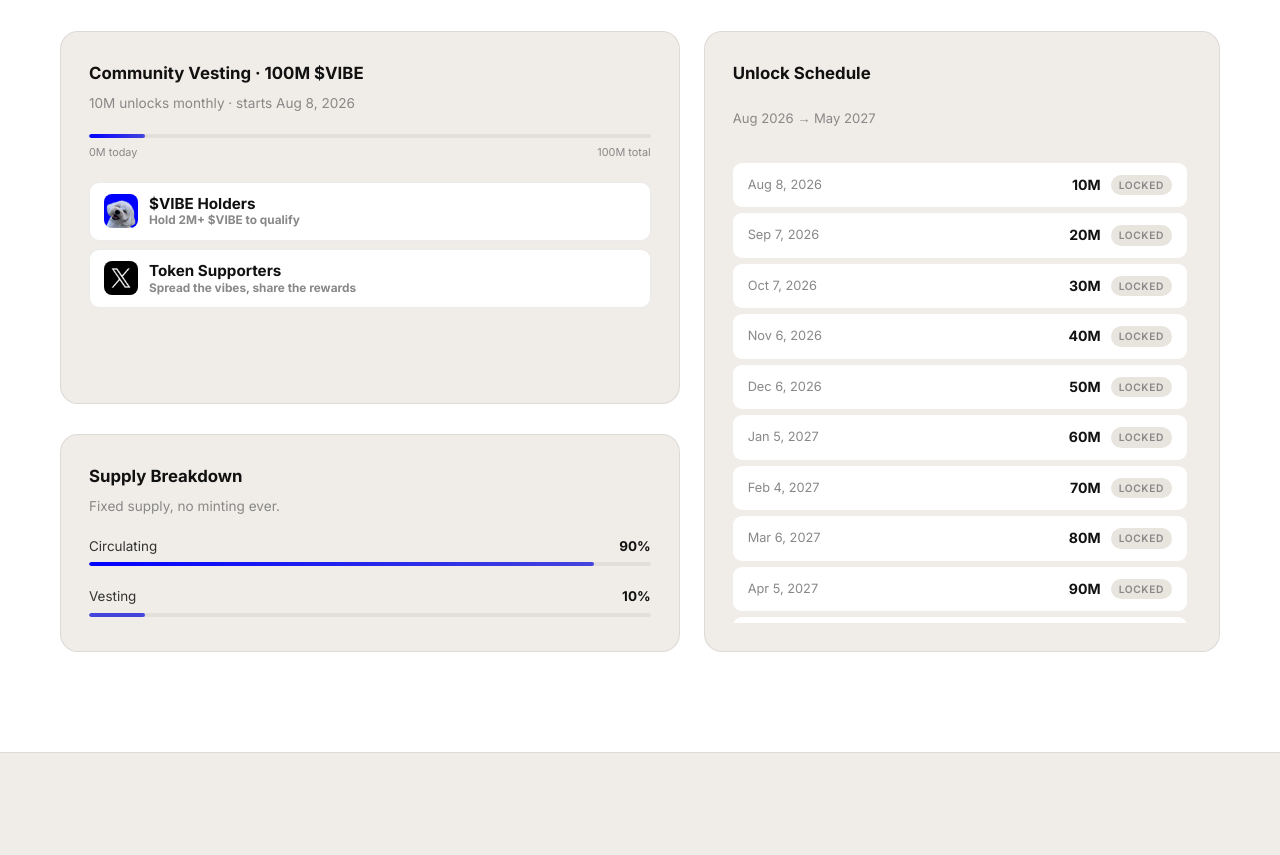
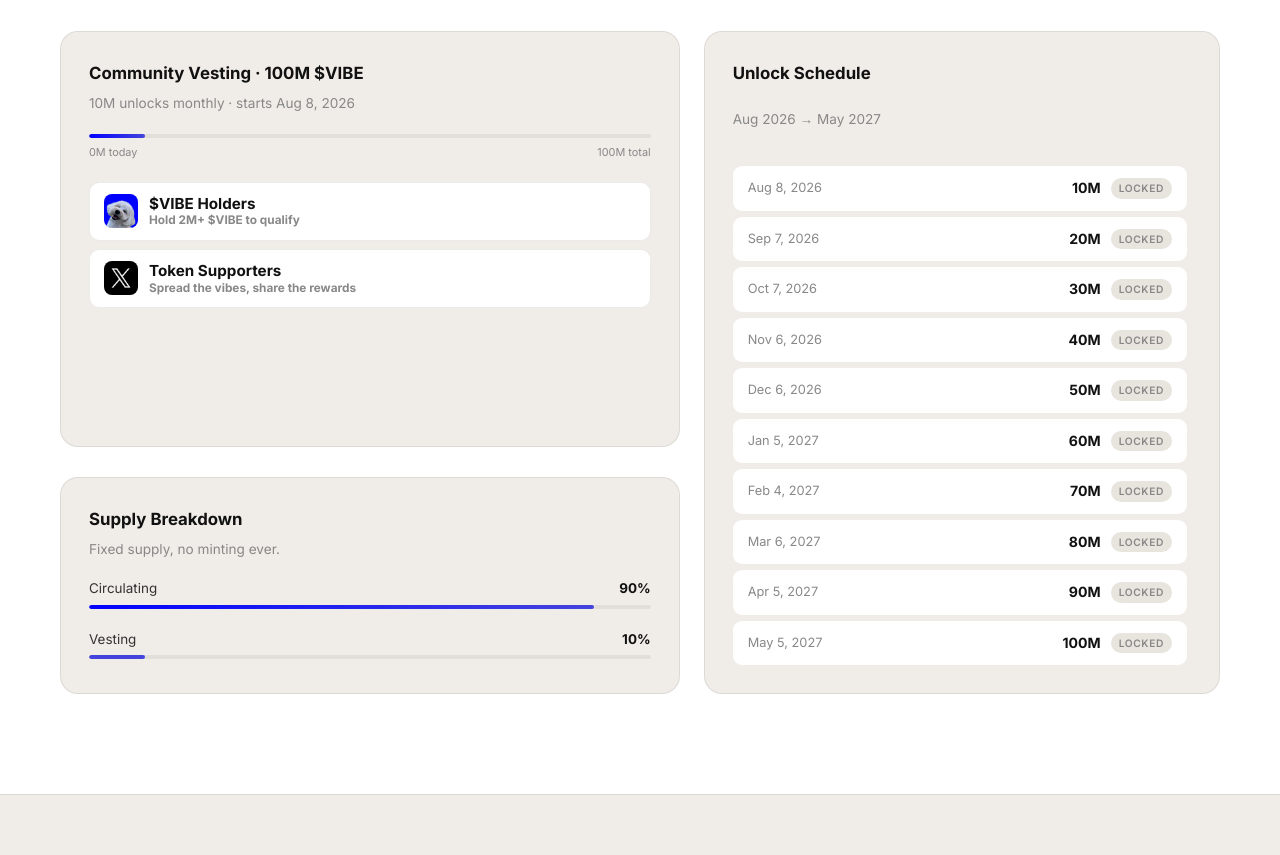
Before and after one commit to Maksyaka12/VIBE, a React (Vite) app in the folder frontend/: page / in a window 1280 px wide. Shown: the part 2131-2986 px from the top of the page. Built offline with nearby package versions, Linux system fonts and the light colour scheme.

Commit message:
fix: perfectly align tokenomics headers and descriptions

```diff
--- a/frontend/src/index.css
+++ b/frontend/src/index.css
@@ -373,9 +373,9 @@ h2 .bl { color: var(--blue); }
   background: var(--bg); border: 1px solid var(--border);
   border-radius: 18px; padding: 28px; flex: 1;
 }
-.sched h3 { font-size: 1.05rem; font-weight: 700; margin-bottom: 5px; color: var(--ink); }
-.sched .sub { font-size: 0.82rem; color: var(--muted); margin-bottom: 18px; }
-.ul-wrap { display: flex; flex-direction: column; gap: 6px; max-height: 460px; overflow-y: auto; padding-right: 4px; scrollbar-width: thin; scrollbar-color: var(--border) transparent; }
+.sched h3 { font-size: 1.05rem; font-weight: 700; margin-bottom: 6px; color: var(--ink); }
+.sched .sub { font-size: 0.85rem; color: var(--muted); margin-bottom: 20px; }
+.ul-wrap { display: flex; flex-direction: column; gap: 6px; max-height: none; overflow-y: visible; padding-right: 4px; }
 .ul-r {
   display: grid; grid-template-columns: 1fr auto auto; gap: 10px; align-items: center;
   padding: 10px 14px; background: var(--surface); border-radius: 9px;
```
